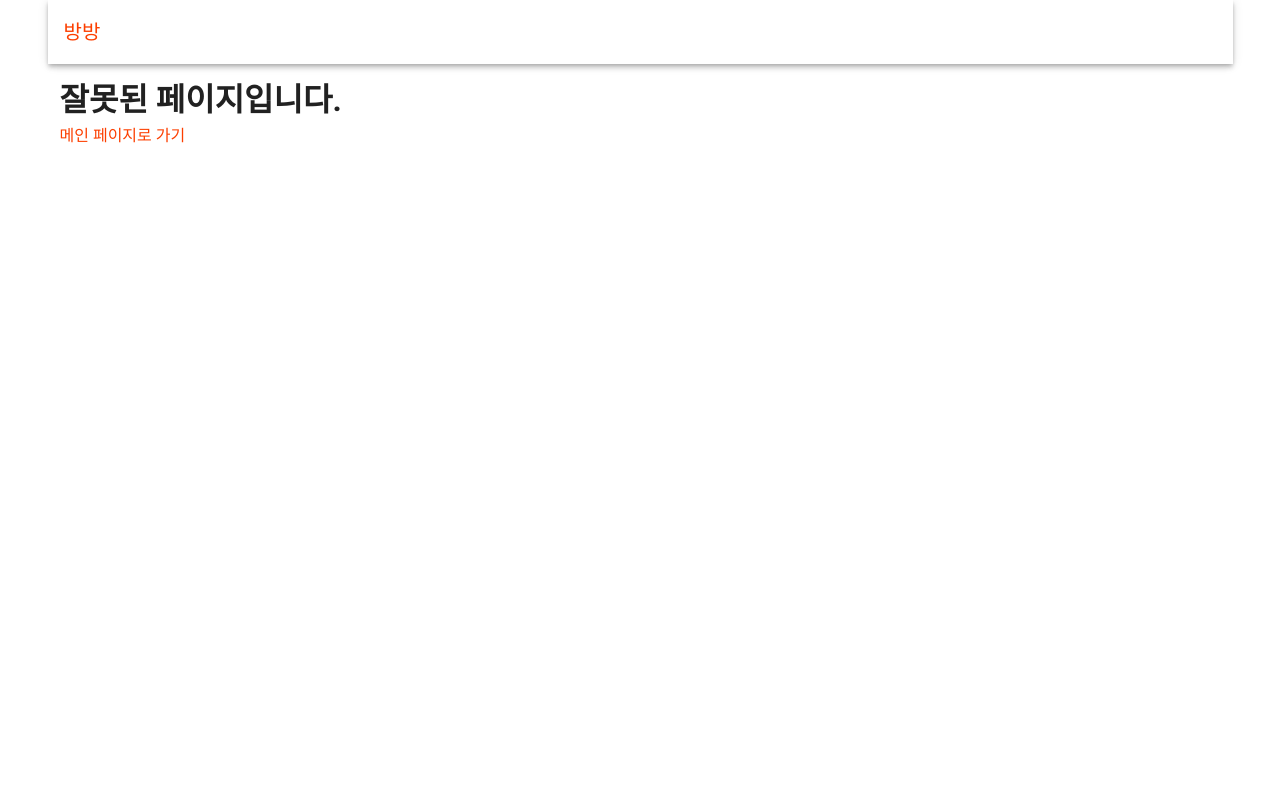
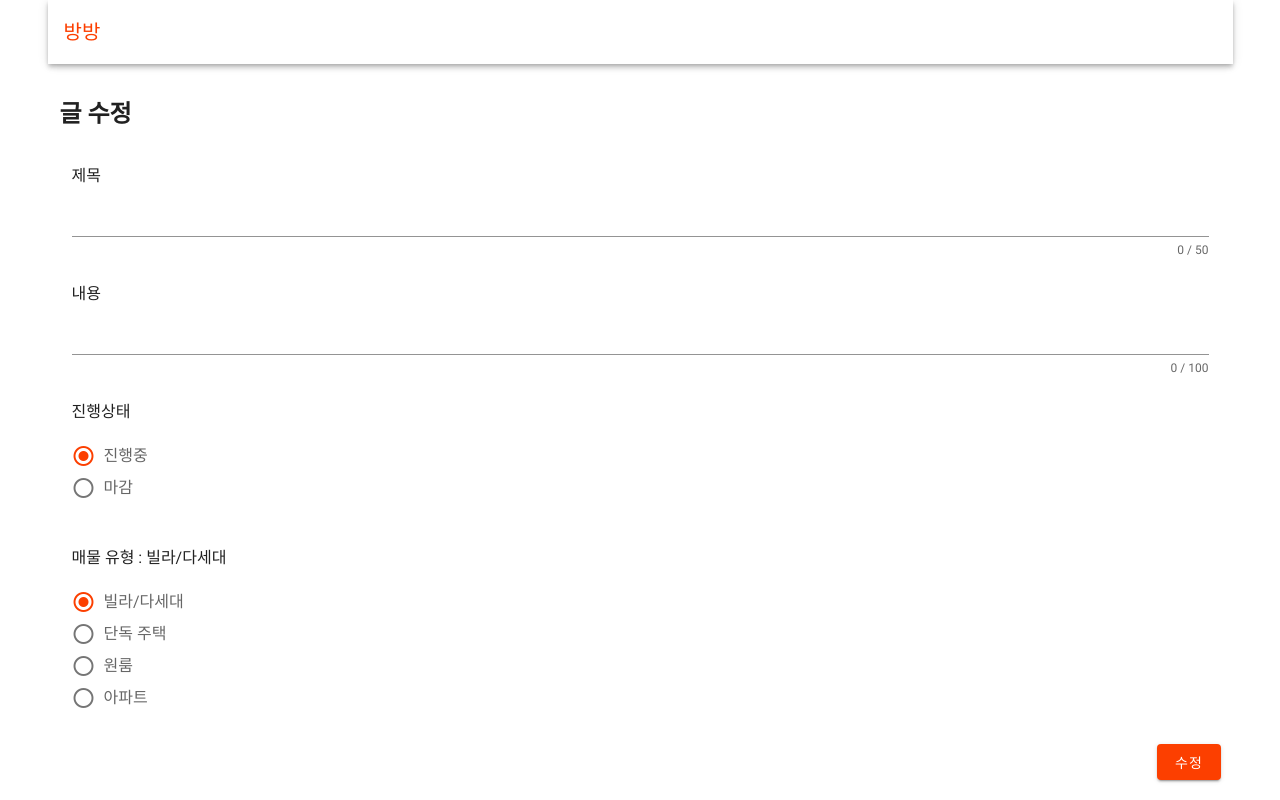
Before and after one commit to xmun74/bangbang, a Vue app: page /update/1 in a window 1280 px wide. Built offline with nearby package versions, Linux system fonts and the light colour scheme; no server answers.

Commit message:
feat: UpdatePost API, Page

```diff
--- a/src/components/Home/ContentList.vue
+++ b/src/components/Home/ContentList.vue
@@ -17,7 +17,7 @@ export default {
 
   methods: {
     getRooms() {
-      axios.get(`http://localhost:5000/rooms`).then((res) => {
+      axios.get(`http://localhost:5000/posts`).then((res) => {
         this.rooms = res.data;
       });
     },
--- a/src/pages/CreatePost.vue
+++ b/src/pages/CreatePost.vue
@@ -30,8 +30,7 @@
           <v-radio label="아파트" value="아파트"></v-radio>
         </v-radio-group>
       </v-col>
-      위치, 날짜
-      <v-col>제목: {{ title }} 내용: {{ content }} 유형: {{ radios }}</v-col>
+
       <div class="d-flex justify-end">
         <v-btn color="primary" type="submit">등록</v-btn>
       </div>
@@ -52,13 +51,14 @@ export default {
 
   methods: {
     createPost() {
-      axios.post(`http://localhost:5000/rooms`, {
+      axios.post(`http://localhost:5000/posts`, {
         id: String(new Date()),
         title: this.title,
         content: this.content,
         type: this.radios,
         img: "",
         link: "",
+        status: "진행중",
       });
       console.log(this.title, this.content, this.radios);
       this.$router.push("/");
--- a/src/pages/PostDetail.vue
+++ b/src/pages/PostDetail.vue
@@ -5,12 +5,14 @@
         <StatusBtn :status="post.status" />
         <h2 class="ml-2">{{ post.title }}</h2>
       </div>
-      <v-btn>수정하기</v-btn>
+      <v-btn>
+        <router-link :to="`/update/${$route.params.id}`">수정하기</router-link>
+      </v-btn>
     </div>
     <v-col>
       <label>내용</label>
-      {{ post.content }}</v-col
-    >
+      {{ post.content }}
+    </v-col>
     <v-col>매물 유형 {{ post.type }}</v-col>
   </v-container>
 </template>
--- /dev/null
+++ b/src/pages/UpdatePost.vue
@@ -0,0 +1,81 @@
+<template>
+  <v-container>
+    <h2 class="my-5">글 수정</h2>
+    <v-form @submit="updatePost">
+      <v-col
+        >제목
+        <v-text-field
+          hide-details="auto"
+          required
+          :counter="50"
+          v-model="post.title"
+        />
+      </v-col>
+      <v-col>
+        내용
+        <v-text-field required :counter="100" v-model="post.content" />
+      </v-col>
+      <v-col>
+        진행상태
+        <v-radio-group v-model="post.type" mandatory>
+          <v-radio label="진행중" value="진행중" />
+          <v-radio label="마감" value="마감" />
+        </v-radio-group>
+      </v-col>
+      <v-col>
+        <label> 매물 유형 : {{ radios || "null" }}</label>
+        <v-radio-group v-model="radios" mandatory>
+          <v-radio label="빌라/다세대" value="빌라/다세대" />
+          <v-radio label="단독 주택" value="단독주택" />
+          <v-radio label="원룸" value="원룸" />
+          <v-radio label="아파트" value="아파트" />
+        </v-radio-group>
+      </v-col>
+
+      <div class="d-flex justify-end">
+        <v-btn color="primary" type="submit">수정</v-btn>
+      </div>
+    </v-form>
+  </v-container>
+</template>
+
+<script>
+import axios from "axios";
+
+export default {
+  name: "UpdatePost",
+  components: {},
+  data: () => ({
+    post: {},
+    radios: null,
+  }),
+
+  methods: {
+    getPost() {
+      axios
+        .get(`http://localhost:5000/posts/${this.$route.params.id}`)
+        .then((res) => {
+          this.post = res.data;
+          this.radios = res.data.type;
+        });
+    },
+    updatePost() {
+      axios.put(`http://localhost:5000/posts/${this.$route.params.id}`, {
+        id: this.post.id,
+        title: this.post.title,
+        content: this.post.content,
+        type: this.radios,
+        img: this.post.img,
+        link: this.post.link,
+        status: this.post.type,
+      });
+
+      this.$router.push(`/post/${this.$route.params.id}`);
+    },
+  },
+
+  created() {
+    this.getPost();
+  },
+};
+</script>
--- a/src/routes.js
+++ b/src/routes.js
@@ -3,6 +3,7 @@ import Vue from "vue";
 import Home from "@/pages/Home";
 import PostDetail from "@/pages/PostDetail";
 import CreatePost from "@/pages/CreatePost";
+import UpdatePost from "@/pages/UpdatePost";
 import ErrorPage from "@/pages/ErrorPage";
 
 Vue.use(VueRouter);
@@ -21,6 +22,10 @@ const routes = [
     component: PostDetail,
   },
   {
+    path: "/update/:id",
+    component: UpdatePost,
+  },
+  {
     path: "*",
     component: ErrorPage,
   },
```
Also changed, not shown: 2 other files (tests, documents, lock files or other folders).
